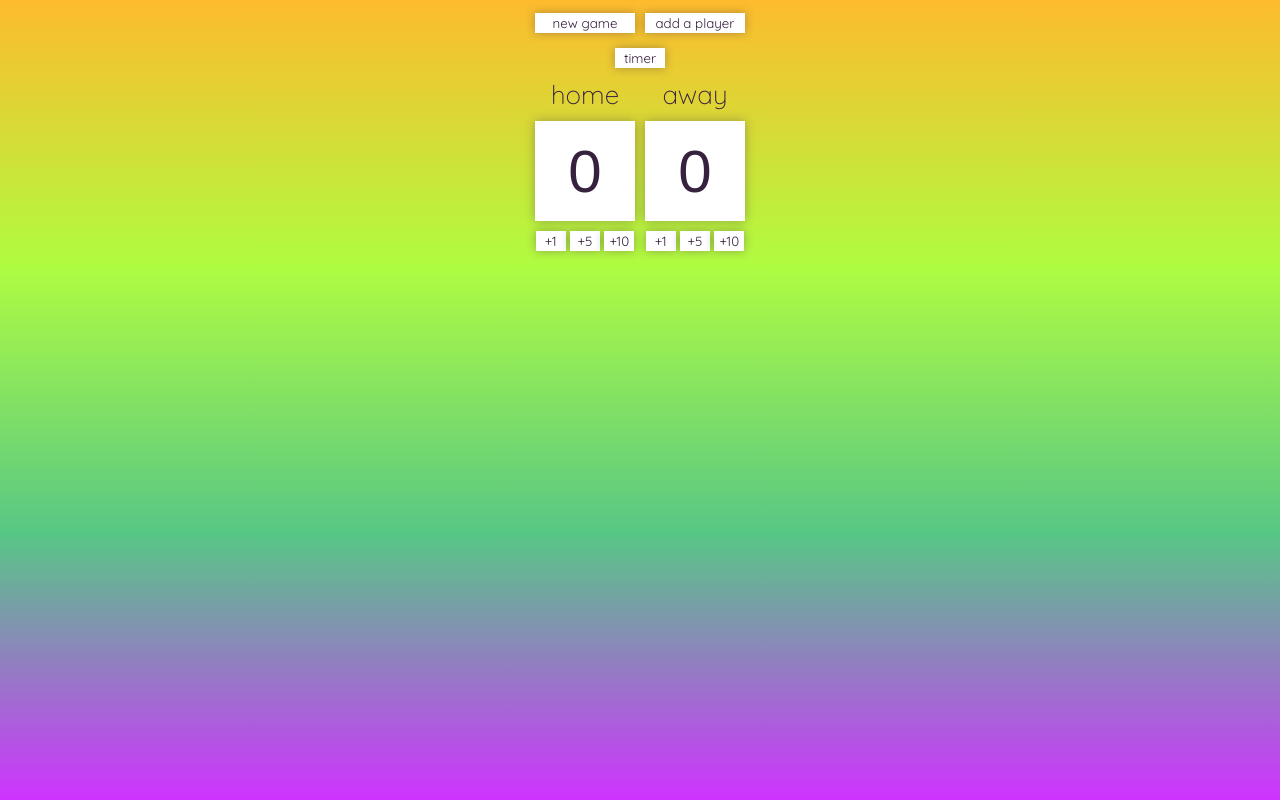
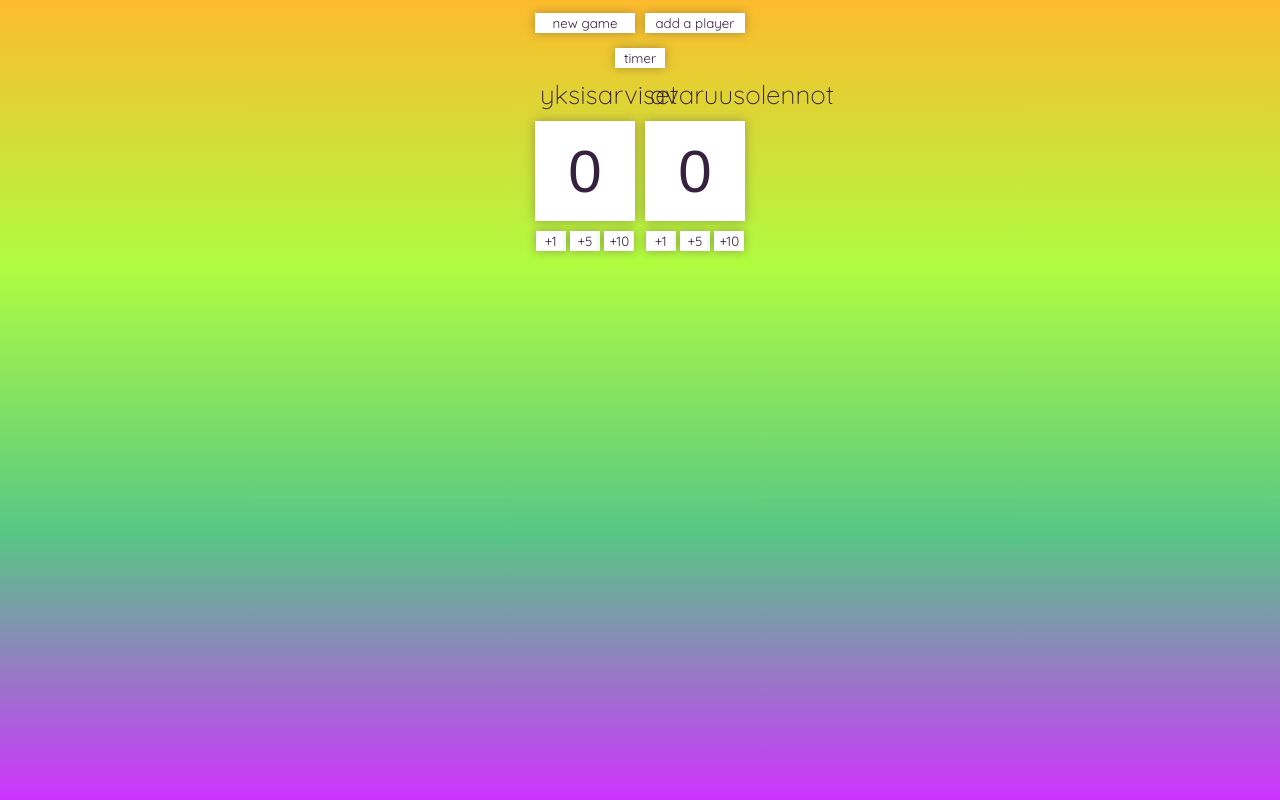
Before and after one commit to maija-saarela/scoreboard, a plain HTML site: page index.html in a window 1280 px wide. Drawn offline with Linux system fonts and the light colour scheme; a web font is replaced by a local one.

Commit message:
changed to avaruusolennot and yksisarviset

```diff
--- a/index.html
+++ b/index.html
@@ -27,7 +27,7 @@
         </div>
         <div class="container">
             <div class="sub-container">
-                <h3 id="home-h3">home</h3>
+                <h3 id="home-h3">yksisarviset</h3>
                 <div class="score-container">
                     <p id="home-score"></p>
                 </div>
@@ -38,7 +38,7 @@
                 </div>
             </div>
             <div class="sub-container">
-                <h3 id="guest-h3">away</h3>
+                <h3 id="guest-h3">avaruusolennot</h3>
                 <div class="score-container">
                     <p id="guest-score"></p>
                 </div>
```
